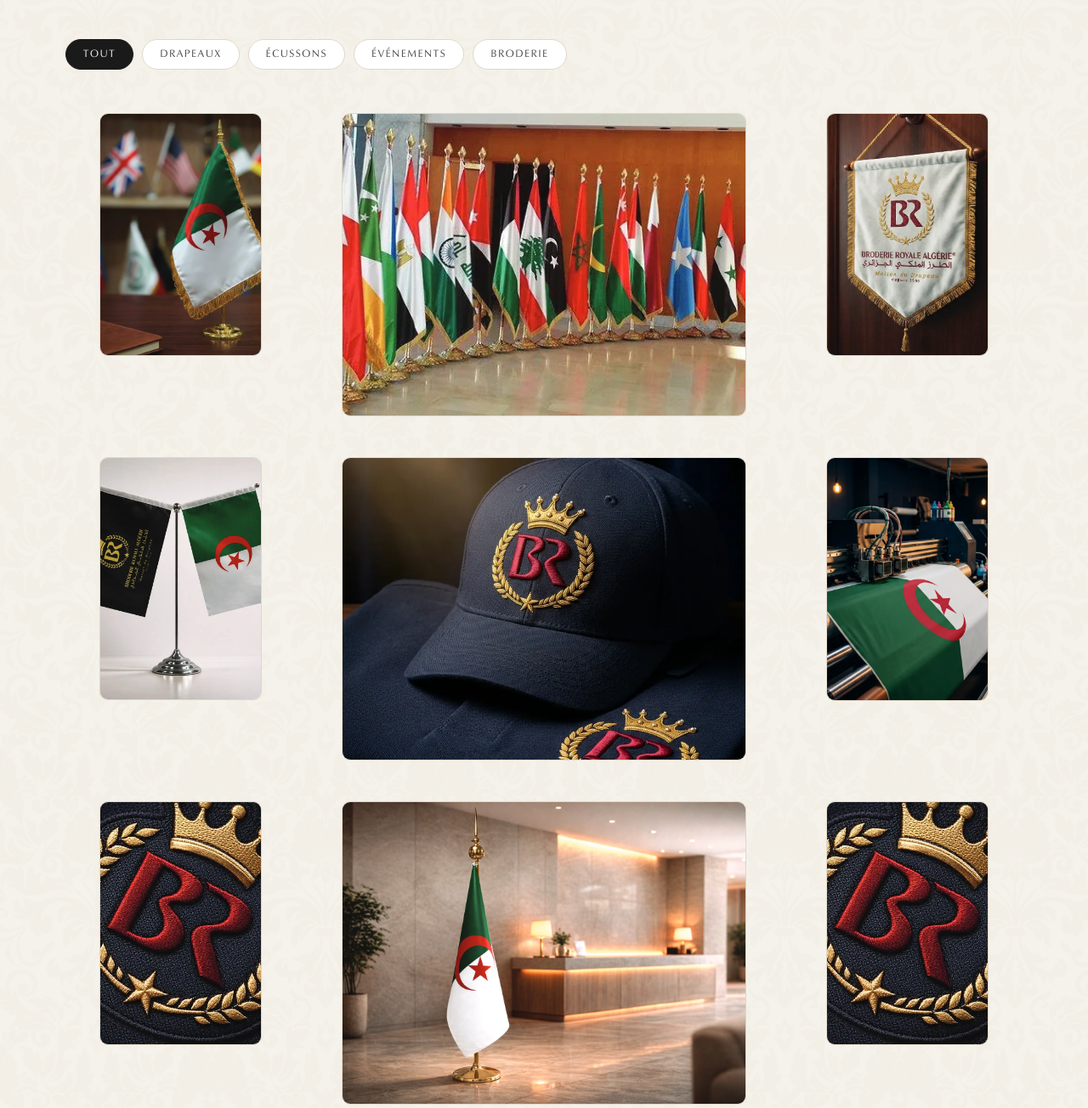
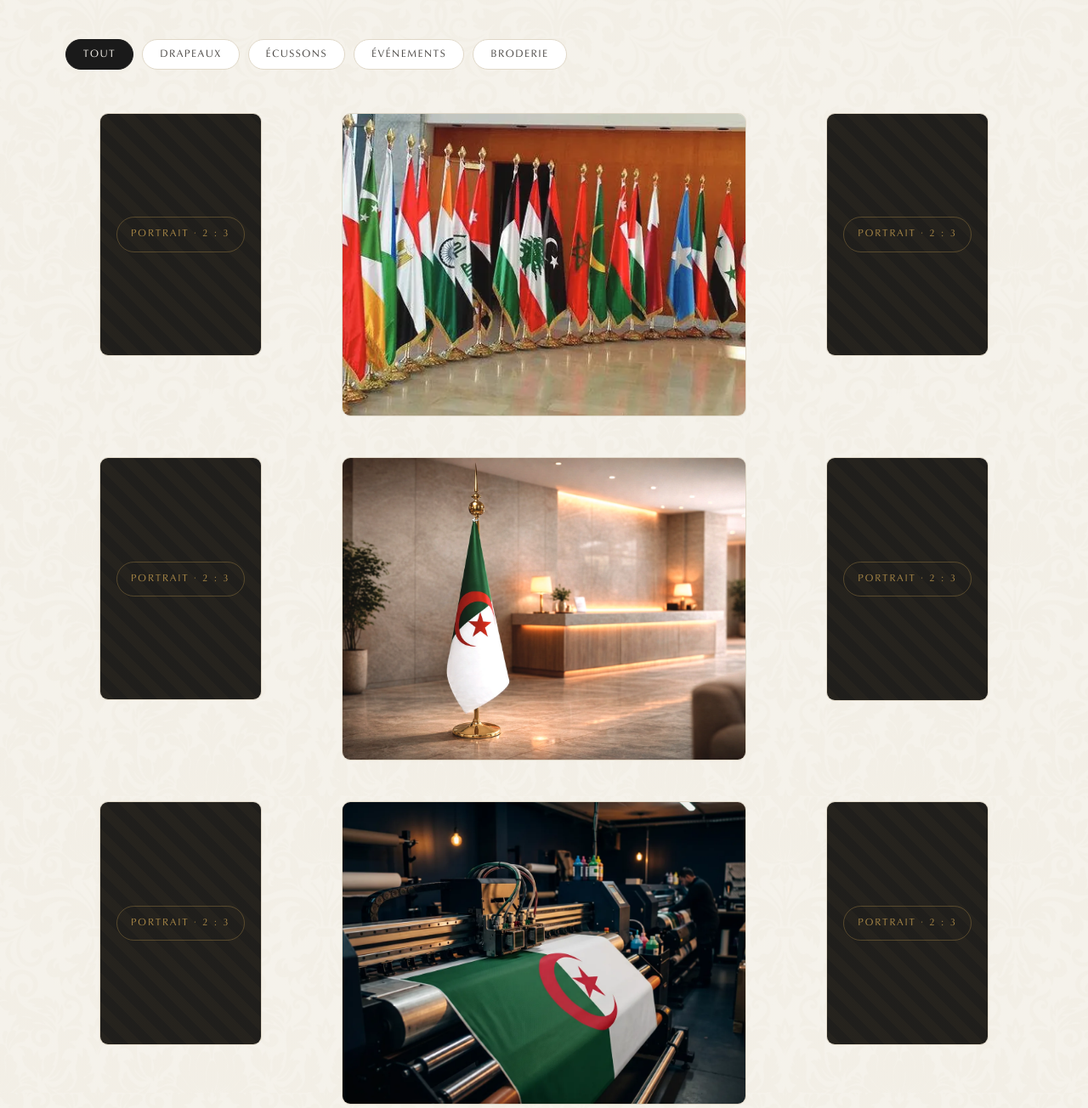
Before and after one commit to coshift-admin/broderie-royale-website, an Astro site: page /galerie in a window 1280 px wide. Shown: the part 460-1764 px from the top of the page at 85% size. Built offline with nearby package versions, Linux system fonts and the light colour scheme; Astro itself is replaced by a stand-in of ours.

Commit message:
galerie: stop cropping landscape photos into portrait frames
Actual source dimensions:
  photo-flag-international.webp  1144x767  landscape (3:2)
  photo-pennant.webp             1071x827  landscape (1.3:1)
  photo-desk-flags-br.webp       1536x1024 landscape (3:2)
  photo-flags-row.webp            961x372  landscape (2.58:1)
  photo-flag-lobby.webp          1536x1024 landscape (3:2)
  metier-broderie.webp            720x894  portrait  (4:5)
  metier-polyester.webp          1200x896  landscape (4:3)
  texture-embroidery-patch.webp   960x540  landscape (16:9)

8 out of 9 source images are landscape. Forcing them into the
portrait slots (aspect 2:3) via object-fit: cover cut off ~40% of
each photo at random spots — client's complaint was legitimate.

Interim solution: real photos remain in the 3 landscape slots
(where 3:2 and 4:3 sources crop cleanly), but every portrait slot
is now a labeled placeholder tile (gold-striped .slot pattern from
site.css, pill label 'Portrait 2 : 3'). The layout stays intact so
the client can see the intended composition, and each empty
portrait tile visibly signals 'upload a 2:3 portrait photo here'.

Lightbox and category filter both ignore placeholders (data-img is
absent → tile is skipped in the visible() array), so clicking a
placeholder does nothing and the filter chip counts only count
real photos. Placeholders retain their intended data-cat so once
the client provides matching photos the categorisation is already
right.

```diff
--- a/public/site.css
+++ b/public/site.css
@@ -897,6 +897,12 @@ html[lang="ar"] .partners-note { font-size: 15px; }
 .gal-item.gal-portrait  { aspect-ratio: 2 / 3; grid-column: span 1; }
 .gal-item.gal-landscape { aspect-ratio: 4 / 3; grid-column: span 2; }
 .gal-item img, .gal-item image-slot { width: 100%; height: 100%; object-fit: cover; display: block; transition: transform .8s var(--ease); }
+/* Slot placeholder inside a gal-item — used when we don't yet have a
+   correctly-oriented source photo for that slot. Fills the tile with
+   the standard gold-striped placeholder + a pill labeling the target
+   aspect ratio, so the client knows exactly which shape to upload. */
+.gal-item .slot { width: 100%; height: 100%; position: absolute; inset: 0; }
+.gal-item .slot .slot-label { font-family: var(--font-display); }
 @media (max-width: 900px){
   /* Below 900px the double-width landscape is too wide to sit
      comfortably next to a single-column portrait — collapse to a
--- a/src/pages/galerie.astro
+++ b/src/pages/galerie.astro
@@ -47,43 +47,43 @@ import BaseLayout from '../layouts/BaseLayout.astro';
         Keep uploads in multiples of 3 for whole rows.
         ============================================================ */}
     <div class="gal-grid" id="galGrid">
-      {/* Row 1 */}
-      <figure class="gal-item gal-portrait" data-cat="flags" data-img="/assets/photo-flag-international.webp" data-capkey="g1">
-        <img src="/assets/photo-flag-international.webp" alt="" loading="lazy" />
+      {/* Row 1 — placeholder / real / placeholder */}
+      <figure class="gal-item gal-portrait" data-cat="flags" data-capkey="g1">
+        <div class="slot"><span class="slot-label">Portrait · 2 : 3</span></div>
         <figcaption class="gal-cap"><span class="gc-k">Broderie Royale</span><span class="gc-t" data-i18n="ga.g1"></span></figcaption>
       </figure>
       <figure class="gal-item gal-landscape" data-cat="event" data-img="/assets/photo-flags-row.webp" data-capkey="g3">
         <img src="/assets/photo-flags-row.webp" alt="" loading="lazy" />
         <figcaption class="gal-cap"><span class="gc-k">Broderie Royale</span><span class="gc-t" data-i18n="ga.g3"></span></figcaption>
       </figure>
-      <figure class="gal-item gal-portrait" data-cat="crest" data-img="/assets/photo-pennant.webp" data-capkey="g4">
-        <img src="/assets/photo-pennant.webp" alt="" loading="lazy" />
+      <figure class="gal-item gal-portrait" data-cat="crest" data-capkey="g4">
+        <div class="slot"><span class="slot-label">Portrait · 2 : 3</span></div>
         <figcaption class="gal-cap"><span class="gc-k">Broderie Royale</span><span class="gc-t" data-i18n="ga.g4"></span></figcaption>
       </figure>
-      {/* Row 2 */}
-      <figure class="gal-item gal-portrait" data-cat="event" data-img="/assets/photo-desk-flags-br.webp" data-capkey="g7">
-        <img src="/assets/photo-desk-flags-br.webp" alt="" loading="lazy" />
+      {/* Row 2 — placeholder / real / placeholder */}
+      <figure class="gal-item gal-portrait" data-cat="event" data-capkey="g7">
+        <div class="slot"><span class="slot-label">Portrait · 2 : 3</span></div>
         <figcaption class="gal-cap"><span class="gc-k">Broderie Royale</span><span class="gc-t" data-i18n="ga.g7"></span></figcaption>
-      </figure>
-      <figure class="gal-item gal-landscape" data-cat="brod" data-img="/assets/metier-broderie.webp" data-capkey="g5">
-        <img src="/assets/metier-broderie.webp" alt="" loading="lazy" />
-        <figcaption class="gal-cap"><span class="gc-k">Broderie Royale</span><span class="gc-t" data-i18n="ga.g5"></span></figcaption>
-      </figure>
-      <figure class="gal-item gal-portrait" data-cat="flags" data-img="/assets/metier-polyester.webp" data-capkey="g9">
-        <img src="/assets/metier-polyester.webp" alt="" loading="lazy" />
-        <figcaption class="gal-cap"><span class="gc-k">Broderie Royale</span><span class="gc-t" data-i18n="ga.g9"></span></figcaption>
-      </figure>
-      {/* Row 3 */}
-      <figure class="gal-item gal-portrait" data-cat="crest" data-img="/assets/texture-embroidery-patch.webp" data-capkey="g2">
-        <img src="/assets/texture-embroidery-patch.webp" alt="" loading="lazy" />
-        <figcaption class="gal-cap"><span class="gc-k">Broderie Royale</span><span class="gc-t" data-i18n="ga.g2"></span></figcaption>
       </figure>
       <figure class="gal-item gal-landscape" data-cat="flags" data-img="/assets/photo-flag-lobby.webp" data-capkey="g6">
         <img src="/assets/photo-flag-lobby.webp" alt="" loading="lazy" />
         <figcaption class="gal-cap"><span class="gc-k">Broderie Royale</span><span class="gc-t" data-i18n="ga.g6"></span></figcaption>
       </figure>
-      <figure class="gal-item gal-portrait" data-cat="crest" data-img="/assets/texture-embroidery-patch.webp" data-capkey="g8">
-        <img src="/assets/texture-embroidery-patch.webp" alt="" loading="lazy" />
+      <figure class="gal-item gal-portrait" data-cat="flags" data-capkey="g9">
+        <div class="slot"><span class="slot-label">Portrait · 2 : 3</span></div>
+        <figcaption class="gal-cap"><span class="gc-k">Broderie Royale</span><span class="gc-t" data-i18n="ga.g9"></span></figcaption>
+      </figure>
+      {/* Row 3 — placeholder / real / placeholder */}
+      <figure class="gal-item gal-portrait" data-cat="crest" data-capkey="g2">
+        <div class="slot"><span class="slot-label">Portrait · 2 : 3</span></div>
+        <figcaption class="gal-cap"><span class="gc-k">Broderie Royale</span><span class="gc-t" data-i18n="ga.g2"></span></figcaption>
+      </figure>
+      <figure class="gal-item gal-landscape" data-cat="brod" data-img="/assets/metier-polyester.webp" data-capkey="g5">
+        <img src="/assets/metier-polyester.webp" alt="" loading="lazy" />
+        <figcaption class="gal-cap"><span class="gc-k">Broderie Royale</span><span class="gc-t" data-i18n="ga.g5"></span></figcaption>
+      </figure>
+      <figure class="gal-item gal-portrait" data-cat="crest" data-capkey="g8">
+        <div class="slot"><span class="slot-label">Portrait · 2 : 3</span></div>
         <figcaption class="gal-cap"><span class="gc-k">Broderie Royale</span><span class="gc-t" data-i18n="ga.g8"></span></figcaption>
       </figure>
     </div>
@@ -116,10 +116,14 @@ import BaseLayout from '../layouts/BaseLayout.astro';
   });
   var lb=document.getElementById('lightbox'), lbImg=document.getElementById('lbImg'), lbCap=document.getElementById('lbCap');
   var cur=0;
-  function visible(){ return items.filter(function(it){return it.style.display!=='none';}); }
+  /* Only real photos participate in filtering + lightbox — placeholder
+     slot tiles (no data-img) sit in the grid to preserve the visual
+     template until the client uploads real content. */
+  function visible(){ return items.filter(function(it){return it.style.display!=='none' && it.dataset.img;}); }
   function show(i){ var v=visible(); if(!v.length) return; cur=(i+v.length)%v.length; var it=v[cur];
     lbImg.src=it.dataset.img; var cap=it.querySelector('.gc-t'); lbCap.innerHTML='<b>Broderie Royale</b> — '+(cap?cap.textContent:''); }
   grid.addEventListener('click',function(e){ var it=e.target.closest('.gal-item'); if(!it) return;
+    if(!it.dataset.img) return; /* placeholder — do nothing */
     var v=visible(); cur=v.indexOf(it); show(cur); lb.classList.add('open'); lb.setAttribute('aria-hidden','false'); });
   document.getElementById('lbClose').addEventListener('click',function(){ lb.classList.remove('open'); lb.setAttribute('aria-hidden','true'); });
   document.getElementById('lbNext').addEventListener('click',function(){ show(cur+1); });
```
